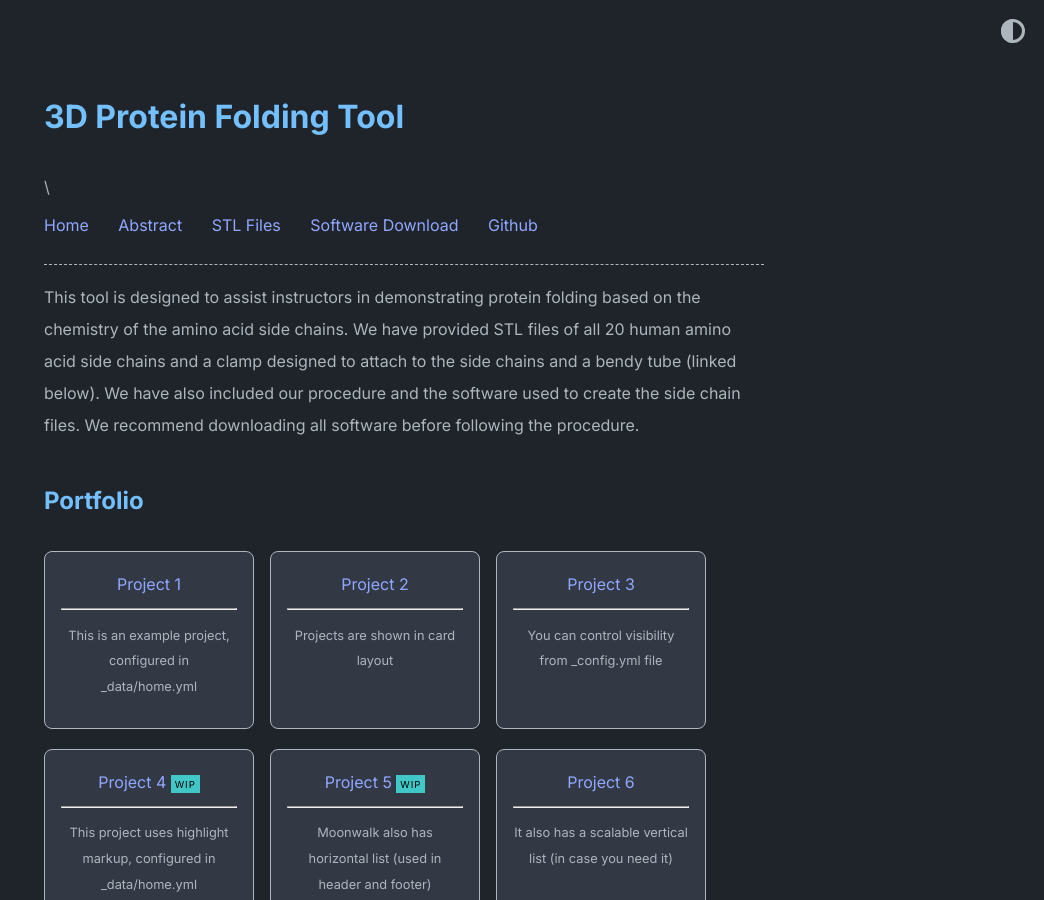
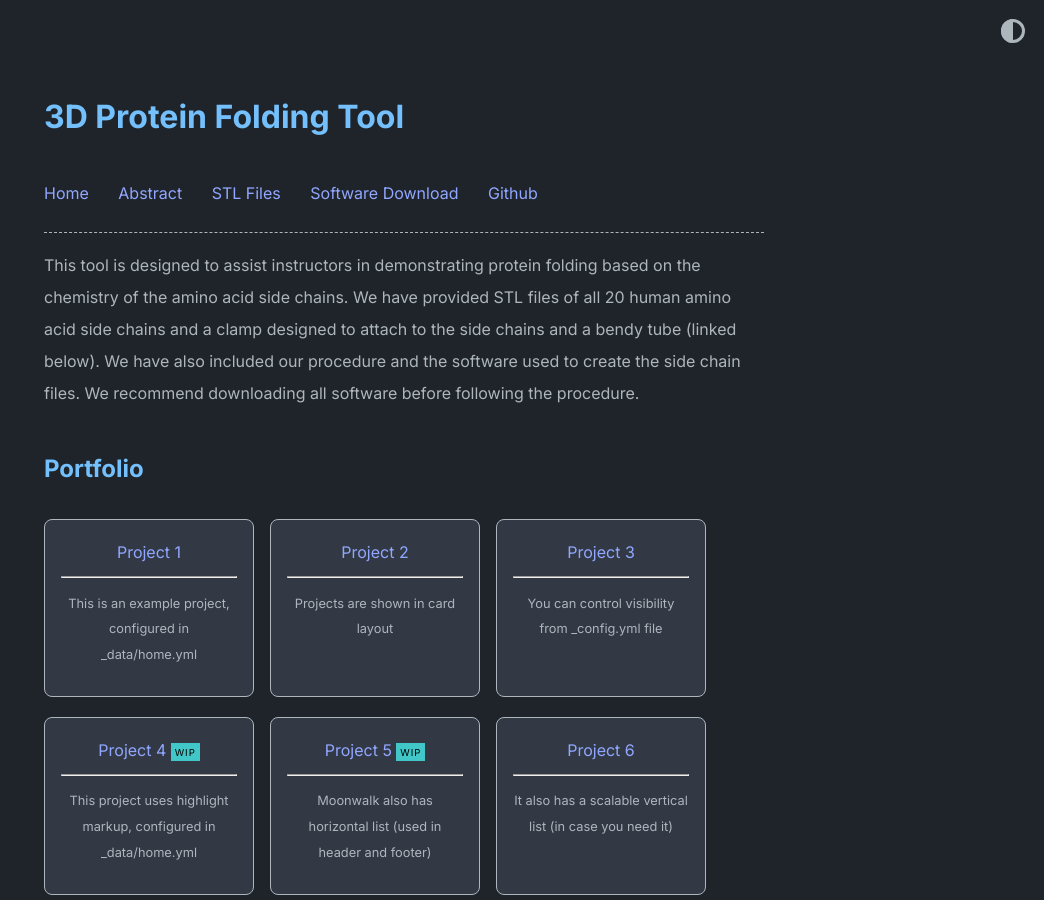
Before and after one commit to KatESaeed/3D-Protein-Folding-Tool-Website, a Jekyll site: the page built from index.md, in a window 1280 px wide and 900 px high. Shown: the whole window, without its empty margins (236-1280 px from the left). Built offline with Jekyll 4.4.1, drawn with Linux system fonts in a browser that asks for light colours.

Commit message:
Update home.html

```diff
--- a/_layouts/home.html
+++ b/_layouts/home.html
@@ -3,7 +3,7 @@ layout: default
 ---
 
 <header>
-    <h1>{{ site.title }}</h1>\
+    <h1>{{ site.title }}</h1>
 {% if site.theme_config.show_navbar == true %}
   {% include horizontal_list.html collection=site.data.home.navbar_entries %}
   <div class="dashed"></div>
```
